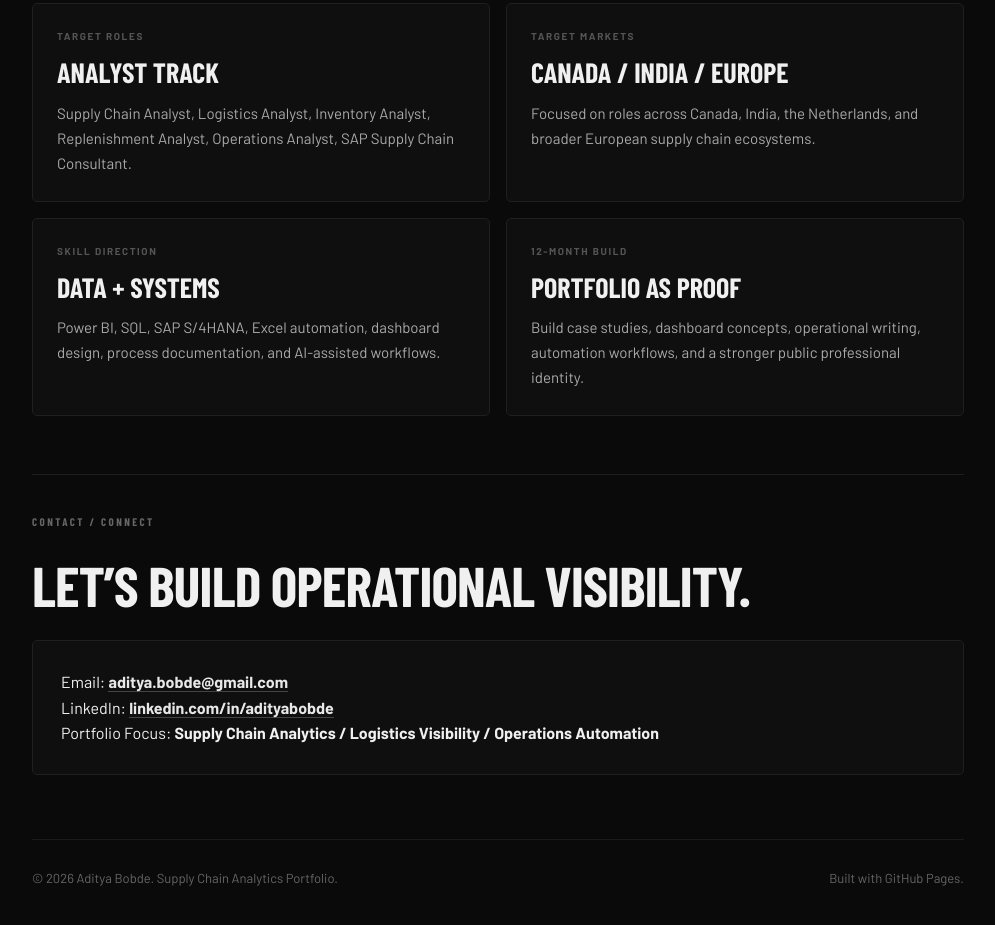
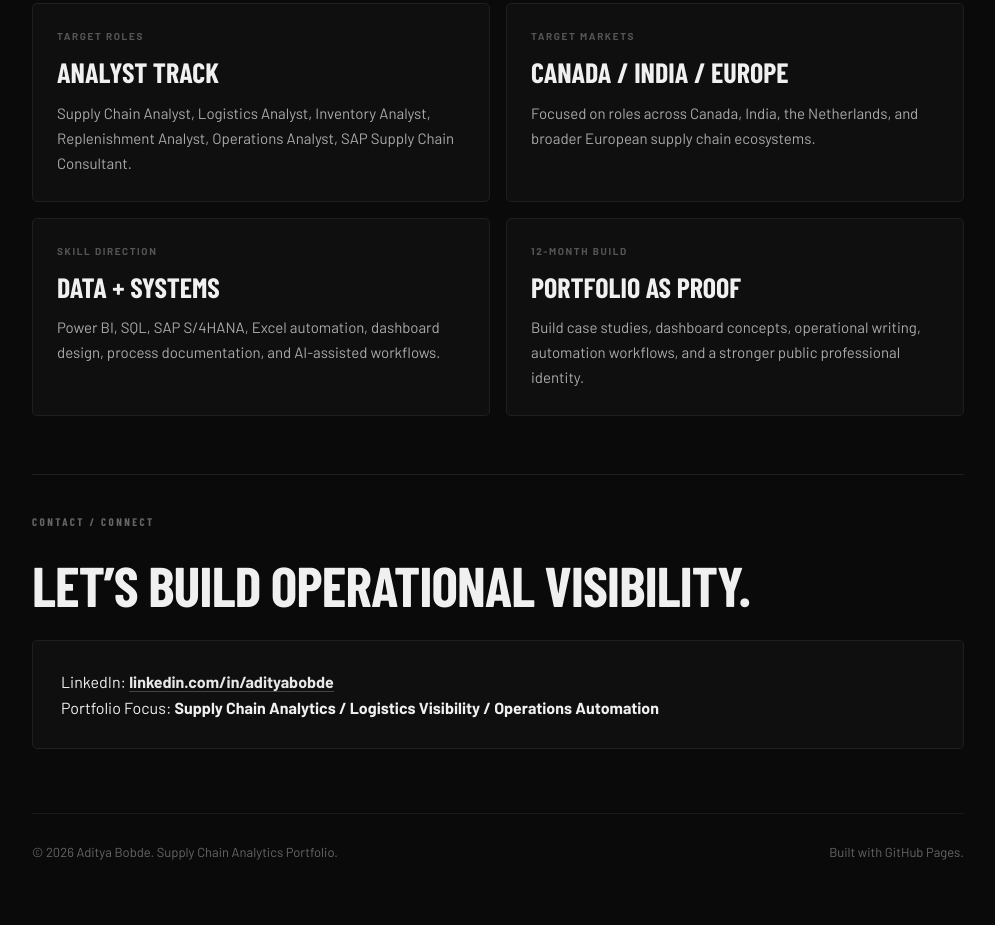
Before and after one commit to aditya-bobde/aditya-portfolio, a plain HTML site: page index.html in a window 1280 px wide. Shown: the part 4425-5350 px from the top of the page, without its empty margins (142-1137 px from the left). Drawn offline with nearby package versions, Linux system fonts and the light colour scheme; a web font is replaced by a local one.

Commit message:
Update index.html

```diff
--- a/index.html
+++ b/index.html
@@ -738,12 +738,6 @@
       <h2 class="section-title">Let’s build operational visibility.</h2>
 
       <div class="contact-box">
-        <p>
-          Email:
-          <strong>
-            <a href="mailto:aditya.bobde@gmail.com">aditya.bobde@gmail.com</a>
-          </strong>
-        </p>
 
         <p>
           LinkedIn:
```
